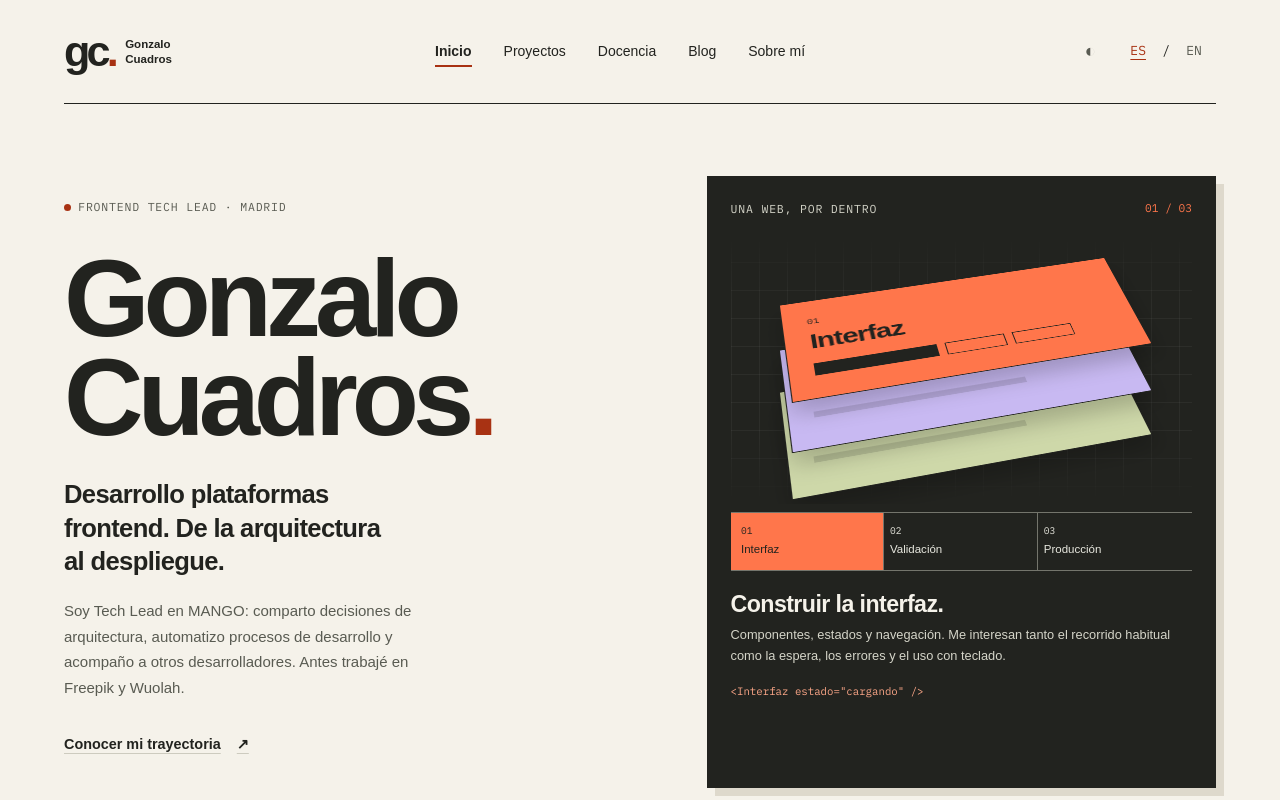
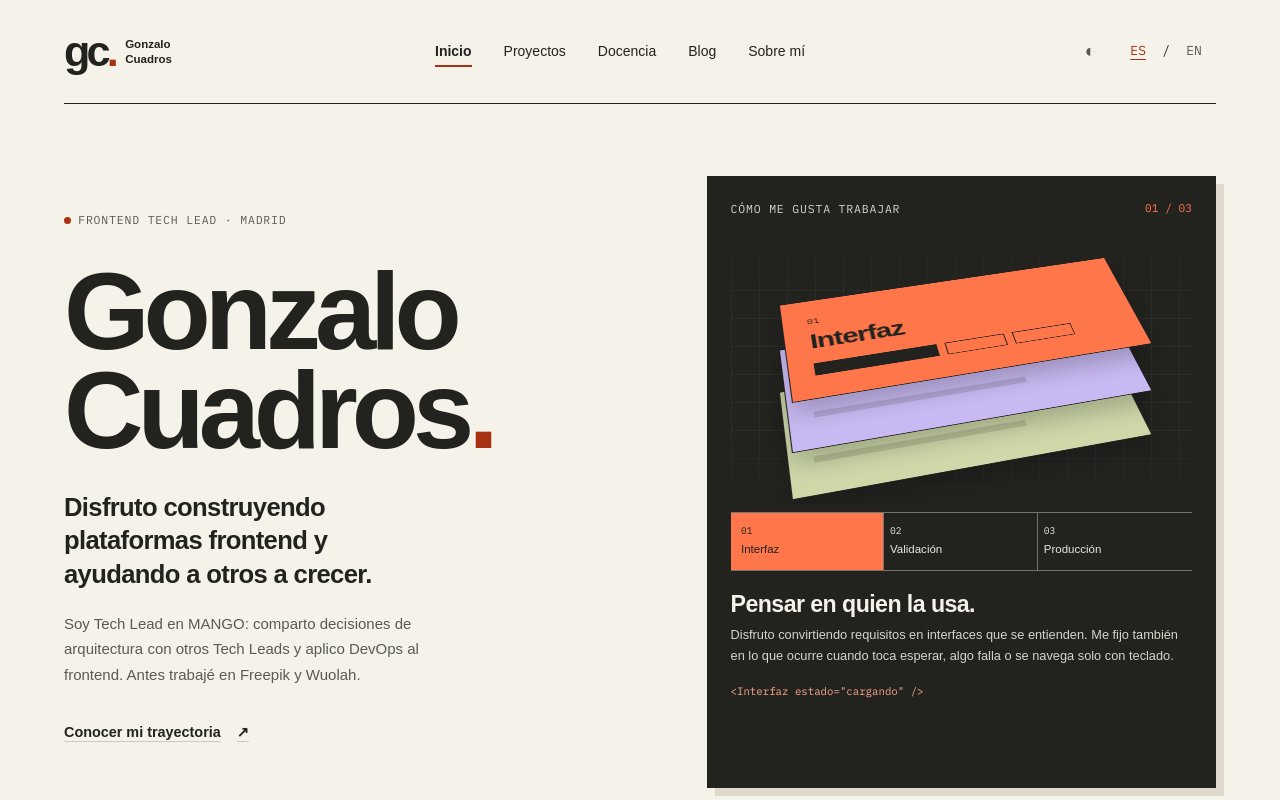
Before and after one commit to gCuadros/gcuadros-web, a Next.js app: page / in a window 1280 px wide. Shown: the top 800 px of the page. Built offline with nearby package versions, Linux system fonts and the light colour scheme; a web font is replaced by a local one.

Commit message:
content: give the home and layer explorer a personal voice

```diff
--- a/src/components/home.tsx
+++ b/src/components/home.tsx
@@ -24,13 +24,13 @@ export default function Home({ locale }: { locale: Locale }) {
           </h1>
           <p className="hero-statement">
             {en
-              ? "I build frontend platforms. From architecture to deployment."
-              : "Desarrollo plataformas frontend. De la arquitectura al despliegue."}
+              ? "I enjoy building frontend platforms and helping others grow."
+              : "Disfruto construyendo plataformas frontend y ayudando a otros a crecer."}
           </p>
           <p className="hero-description">
             {en
-              ? "I’m a Tech Lead at MANGO, working with fellow leads on architecture, automating development workflows and mentoring developers. Previously at Freepik and Wuolah."
-              : "Soy Tech Lead en MANGO: comparto decisiones de arquitectura, automatizo procesos de desarrollo y acompaño a otros desarrolladores. Antes trabajé en Freepik y Wuolah."}
+              ? "I’m a Tech Lead at MANGO, making architecture decisions with fellow leads and bringing DevOps practices to frontend development. Previously at Freepik and Wuolah."
+              : "Soy Tech Lead en MANGO: comparto decisiones de arquitectura con otros Tech Leads y aplico DevOps al frontend. Antes trabajé en Freepik y Wuolah."}
           </p>
           <SiteLink
             locale={locale}
--- a/src/components/layer-explorer.tsx
+++ b/src/components/layer-explorer.tsx
@@ -5,40 +5,40 @@ const content = {
   es: [
     {
       name: "Interfaz",
-      title: "Construir la interfaz.",
-      text: "Componentes, estados y navegación. Me interesan tanto el recorrido habitual como la espera, los errores y el uso con teclado.",
+      title: "Pensar en quien la usa.",
+      text: "Disfruto convirtiendo requisitos en interfaces que se entienden. Me fijo también en lo que ocurre cuando toca esperar, algo falla o se navega solo con teclado.",
       code: '<Interfaz estado="cargando" />',
     },
     {
       name: "Validación",
-      title: "Comprobar cada cambio.",
-      text: "Tipos, compilación y pruebas de los recorridos de usuario para detectar errores antes de desplegar.",
+      title: "Facilitar el trabajo al equipo.",
+      text: "Pienso también en quien tocará el código después. Busco que las pruebas expliquen qué debe funcionar y que la automatización quite trabajo repetitivo al equipo.",
       code: "cambio → build → pruebas",
     },
     {
       name: "Producción",
-      title: "Verificar en producción.",
-      text: "Despliegues, observabilidad y comprobaciones sobre la versión publicada para saber cómo se comporta la web en uso.",
+      title: "Entender qué pasa en producción.",
+      text: "Me interesa cómo llega un cambio a producción y qué ocurre después. Automatizar despliegues y observar la aplicación me ayuda a detectar problemas y decidir qué mejorar.",
       code: "desplegar → observar → aprender",
     },
   ],
   en: [
     {
       name: "Interface",
-      title: "Building the interface.",
-      text: "Components, states and navigation. I care about the everyday experience, loading and error states, and keyboard access.",
+      title: "Think about the person using it.",
+      text: "I enjoy turning requirements into interfaces that make sense. I also care about what happens when someone has to wait, something fails or they navigate using only a keyboard.",
       code: '<Interface state="loading" />',
     },
     {
       name: "Validation",
-      title: "Checking each change.",
-      text: "Type checks, builds and user journey tests to catch errors before deployment.",
+      title: "Make the team’s work easier.",
+      text: "I think about whoever works on the code next. I want tests to explain what should work and automation to take repetitive tasks off the team’s hands.",
       code: "change → build → tests",
     },
     {
       name: "Production",
-      title: "Verifying in production.",
-      text: "Deployments, observability and checks on the live site to understand how it behaves in use.",
+      title: "Understand what happens in production.",
+      text: "I’m interested in how a change reaches production and what happens afterwards. Automating deployments and observing the application helps me spot problems and decide what to improve.",
       code: "deploy → observe → learn",
     },
   ],
@@ -52,14 +52,14 @@ export function LayerExplorer({ locale }: { locale: Locale }) {
       className="layer-explorer"
       aria-label={
         locale === "es"
-          ? "Explora las capas de una web"
-          : "Explore the layers of a website"
+          ? "Explora cómo me gusta trabajar"
+          : "Explore how I like to work"
       }
       data-active={active}
     >
       <div className="explorer-heading">
         <span className="kicker">
-          {locale === "es" ? "Una web, por dentro" : "Inside a website"}
+          {locale === "es" ? "Cómo me gusta trabajar" : "How I like to work"}
         </span>
         <span className="explorer-count" aria-hidden="true">
           0{active + 1} / 03
```
Also changed, not shown: 2 other files (tests, documents, lock files or other folders).
